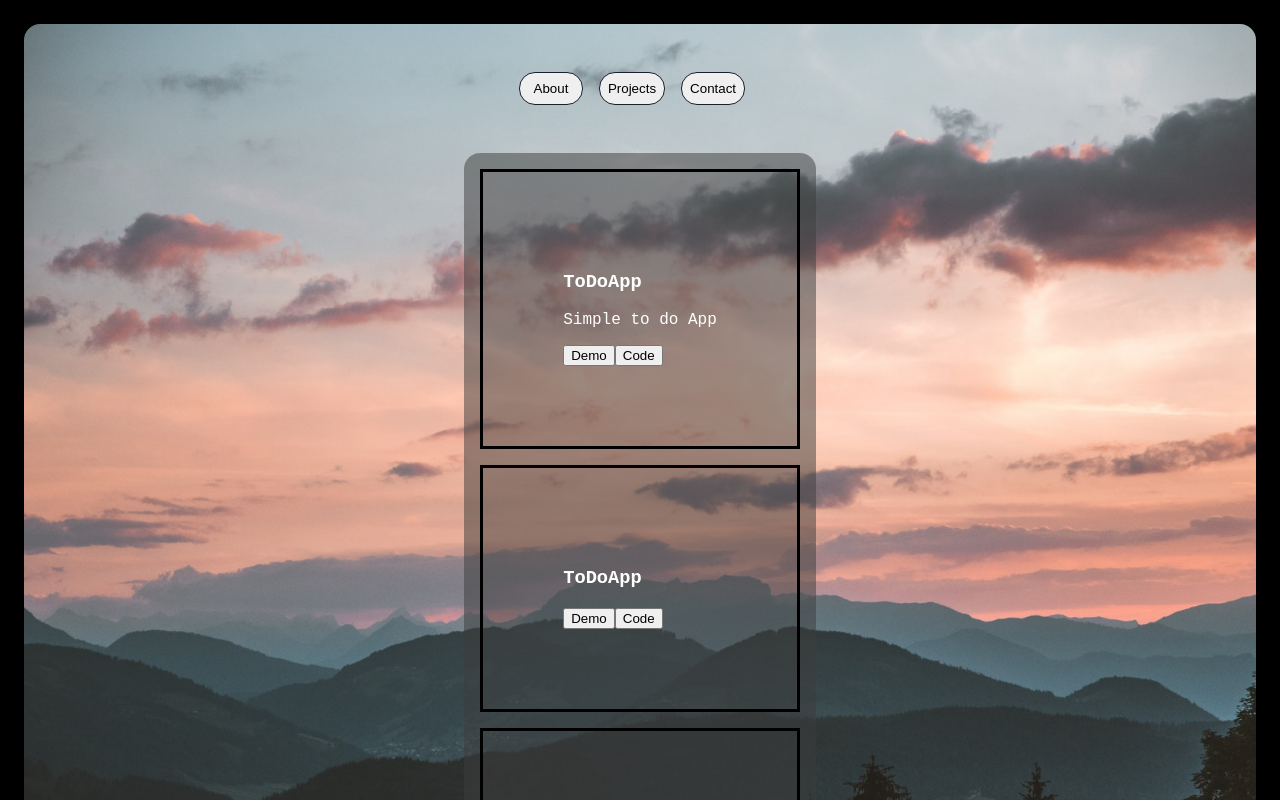
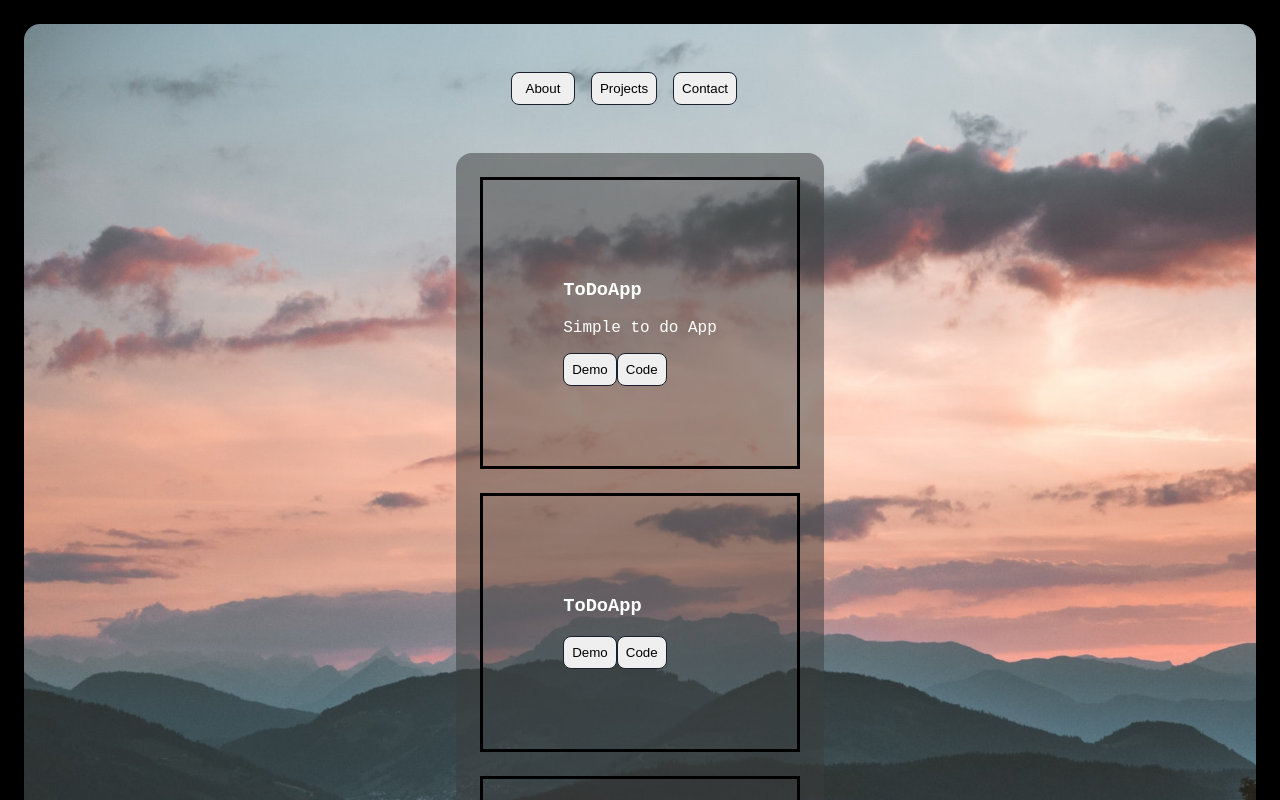
Before and after one commit to NiklasMenard/webportfolio, a React (Create React App) app in the folder FrontEnd/: page /projects in a window 1280 px wide. Shown: the top 800 px of the page. Built offline with nearby package versions, Linux system fonts and the light colour scheme.

Commit message:
styled component refactoring done

```diff
--- a/FrontEnd/src/App.js
+++ b/FrontEnd/src/App.js
@@ -3,10 +3,10 @@ import Contact from './components/contact';
 import About from './components/about';
 import ProjectList from './components/projectlist';
 import Footer from './components/footer';
-import ToDoApp from './components/projects/ToDoApp/ToDoApp';
+import ToDoApp from './components/projects/todoapp/todoapp';
 import Background from './components/images/bkimage.png'
 import styled from 'styled-components';
-import Transition from './styles/transition'
+import TransitionCenterElement from './styles/transition'
 import GlobalStyle from './styles/globalstyle'
 import React, { useState, useEffect } from 'react';
 
@@ -20,8 +20,8 @@ import {
 const App = () => {
 
     const [toggled, setToggle] = useState(false)
-
     const centerElementToggled = (toggle) => {
+        console.log(toggle)
         setToggle(toggle)
     }
 
@@ -33,37 +33,39 @@ const App = () => {
         <Router>
             <GlobalStyle />
             <MainWrapper>
-                <Header headerButtonPressed={centerElementToggled}
-                        buttonToggled={toggled} />
+                <Header
+                    headerButtonPressed={centerElementToggled}
+                    buttonToggled={toggled} />
                 <Switch>
                     <Route path="/about">
-                        {Transition(<About />, toggled)}
+                        {TransitionCenterElement(<About />, toggled)}
                     </Route>
                     <Route exact path="/projects/todoapp">
-                        {Transition(<ToDoApp />, toggled)}
+                        {TransitionCenterElement(<ToDoApp />, toggled)}
                     </Route>
                     <Route path="/projects">
-                        {Transition(
-                            <ProjectList
-                                headerButtonPressed={centerElementToggled}
-                                buttonToggled={toggled} />,
-                            toggled)}
+                        {TransitionCenterElement(
+                        <ProjectList
+                        headerButtonPressed={centerElementToggled}
+                        buttonToggled={toggled} />,
+                        toggled)}
                     </Route>
                     <Route path="/contact">
-                        {Transition(<Contact />, toggled)}
+                        {TransitionCenterElement(<Contact />, toggled)}
                     </Route>
                     <Route path="/">
-                        {Transition(<About />, toggled)}
+                        {TransitionCenterElement(<About />, toggled)}
                     </Route>
                 </Switch>
             </MainWrapper>
-            <Footer headerButtonPressed={centerElementToggled} buttonToggled={toggled} />
+            <Footer
+                headerButtonPressed={centerElementToggled}
+                buttonToggled={toggled} />
         </Router>
     )
 }
 
 // styles
-
 const MainWrapper = styled.div`
 display: flex;
 flex-flow: column;
--- a/FrontEnd/src/components/about.js
+++ b/FrontEnd/src/components/about.js
@@ -44,7 +44,7 @@ padding: 2rem;
 border-radius: 1rem;
 width: 30rem;
 margin-bottom: 2rem;
-@media (max-width: 500px) {
+@media (max-width: 600px) {
 width: 18rem;
 }
 `
--- a/FrontEnd/src/components/footer.css
+++ /dev/null
@@ -1,21 +0,0 @@
-.footer-container {
-    display: flex;
-    flex-direction: row;
-    flex-wrap: wrap;
-    margin-top: 4rem;
-    justify-content: center;
-  }
-
-.footer-container img {
-    border-radius: 1rem;
-    margin-right: 1rem;
-}
-
-.skills-box {
-    width: 35rem;
-}
-
-.skills-box a {
-    font-weight: bolder;
-    padding: 0.5rem;
-}
--- a/FrontEnd/src/components/footer.js
+++ b/FrontEnd/src/components/footer.js
@@ -1,15 +1,15 @@
 import React from 'react'
-import './footer.css'
 import ProfilePicture from './images/profilepic.png';
 import { HashLink } from 'react-router-hash-link'
+import styled from 'styled-components';
 
 
 const Footer = ({ headerButtonPressed, buttonToggled }) => {
 
     return (
-        <div className="footer-container">
+        <FooterContainer>
             <img src={ProfilePicture} alt="profpic" />
-            <div className="skills-box">
+            <SkillsBox>
                 <h3>What do I offer</h3>
                 <p>
                     I am a problem solver with a background in marketing, sales and finance.
@@ -25,9 +25,30 @@ const Footer = ({ headerButtonPressed, buttonToggled }) => {
                     me and check out my
                     <HashLink to="/projects#top" onClick={() => headerButtonPressed(!buttonToggled)}>work</HashLink>
                 </p>
-            </div>
-        </div>
+            </SkillsBox>
+        </FooterContainer>
     )
 }
 
+const FooterContainer= styled.div`
+display: flex;
+flex-direction: row;
+flex-wrap: wrap;
+margin-top: 4rem;
+justify-content: center;
+
+img {
+    border-radius: 1rem;
+    margin-right: 1rem;
+}
+`
+
+const SkillsBox = styled.div`
+width: 35rem;
+a {
+    font-weight: bolder;
+    padding: 0.5rem;
+}
+`
+
 export default Footer
--- a/FrontEnd/src/components/header.css
+++ /dev/null
@@ -1,29 +0,0 @@
-.page-header {
-    display: flex;
-    align-self: center;
-    padding: 2rem;
-}
-
-.page-header ul {
-    display: flex;
-    list-style-type: none;
-    padding: 0;
-}
-
-.page-header ul li {
-    margin-right: 1rem;
-    font-family:'Courier New', Courier, monospace
-}
-
-.page-header button {
-    cursor: pointer;
-    border: 1px solid #1a202c;
-    padding: 8px;
-    min-width: 64px;
-    border-radius: 1rem;
-  }
-
- .page-header button:hover {
-    background: green;
-    color: #ffffff;
-  }
--- a/FrontEnd/src/components/header.js
+++ b/FrontEnd/src/components/header.js
@@ -1,11 +1,11 @@
 import React from 'react'
-import './header.css'
 import { Link } from "react-router-dom"
+import styled from 'styled-components';
 
 const Header = ({ headerButtonPressed, buttonToggled }) => {
 
   return (
-    <div className="page-header">
+    <HeaderContainer>
       <ul>
         <li>
           <Link to="/about">
@@ -23,8 +23,26 @@ const Header = ({ headerButtonPressed, buttonToggled }) => {
           </Link>
         </li>
       </ul>
-    </div>
+    </HeaderContainer>
   )
 }
 
+const HeaderContainer = styled.div`
+display: flex;
+align-self: center;
+padding: 2rem;
+ul, li {
+  display: flex;
+  list-style-type: none;
+  padding: 0;
+  margin-right: 1rem;
+  font-family:'Courier New', Courier, monospace
+}
+button {
+  border: 1px solid #1a202c;
+  padding: 8px;
+  min-width: 64px;
+  border-radius: 0.5rem;
+}
+`
 export default Header
--- a/FrontEnd/src/components/projectlist.css
+++ /dev/null
@@ -1,23 +0,0 @@
-.project-box {
-    display: flex;
-    flex-flow: column wrap;
-    flex: 0 1 100%;
-    background-color: rgba(60, 60, 60, 0.5);
-    border-radius: 1rem;
-    margin-bottom: 2rem;
-}
-
-.project-list ul {
-    display: flex;
-    flex-wrap: wrap;
-    justify-content: center;
-    padding-left: 0;
-  }
-
-.project-list li {
-    list-style: none;
-    margin: 1rem;
-    padding: 5rem;
-    border-style: solid;
-    border-color: black;
-}
--- a/FrontEnd/src/components/projectlist.js
+++ b/FrontEnd/src/components/projectlist.js
@@ -1,7 +1,7 @@
 import React from 'react'
-import './projectlist.css'
 import { v4 as uuidv4 } from 'uuid'
 import ProjectItem from './projectitem'
+import styled from 'styled-components';
 
 
 const ProjectList = ({ headerButtonPressed, buttonToggled }) => {
@@ -26,8 +26,8 @@ const ProjectList = ({ headerButtonPressed, buttonToggled }) => {
     ]
 
     return (
-        <div className="project-box">
-            <div className="project-list">
+        <ProjectBox>
+            <ProjectListItems>
                 {projects.map((project) => (
                     <li key={project.id}>
                         <ProjectItem
@@ -40,9 +40,36 @@ const ProjectList = ({ headerButtonPressed, buttonToggled }) => {
                         />
                     </li>
                 ))}
-            </div>
-        </div>
+            </ProjectListItems>
+        </ProjectBox>
     )
 }
 
+// styles
+
+const ProjectBox = styled.div`
+display: flex;
+flex-flow: column wrap;
+flex: 0 1 35rem;
+background-color: rgba(60, 60, 60, 0.5);
+border-radius: 1rem;
+margin-bottom: 2rem;
+`
+
+const ProjectListItems = styled.div`
+ul {
+    display: flex;
+    flex-wrap: wrap;
+    justify-content: center;
+    padding-left: 0;
+  }
+li {
+    list-style: none;
+    margin: 1.5rem;
+    padding: 5rem;
+    border-style: solid;
+    border-color: black;
+}
+`
+
 export default ProjectList
--- a/FrontEnd/src/components/projects/ToDoApp/SubmitBar.js
+++ b/FrontEnd/src/components/projects/todoapp/submitbar.js
@@ -46,6 +46,7 @@ SubmitHandler.propTypes = {
 
 const SubmitBar = styled.div`
 flex: 1 0 auto;
+
   form {
     display: flex;
     flex-direction: row;
@@ -56,16 +57,10 @@ flex: 1 0 auto;
     padding: 1rem;
     border-style: solid;
     border-color: black;
-    border-radius: 1rem;
+    border-radius: 0.5rem;
     }
   button {
     margin-left: 0.5rem;
-    border-style: solid;
-    border-color: black;
-    border-radius: 1rem;
-    :hover {
-      background-color: #a8f0b3;
-      }
     }
   }
 `
--- a/FrontEnd/src/components/projects/ToDoApp/ToDoApp.js
+++ b/FrontEnd/src/components/projects/todoapp/todoapp.js
@@ -1,7 +1,7 @@
 import React, { useState } from 'react'
 import styled from 'styled-components'
-import SubmitBar from './SubmitBar'
-import TodoItem from './TodoItem'
+import SubmitBar from './submitbar'
+import TodoItem from './todoitem'
 import { v4 as uuidv4 } from 'uuid'
 
 
@@ -34,7 +34,7 @@ const ToDoApp = () => {
   }
 
   return (
-    <>
+
         <ToDoListContainer>
           <SubmitBar addTask={addTask} />
           {todoList.map((task) => (
@@ -49,7 +49,7 @@ const ToDoApp = () => {
             </li>
           ))}
         </ToDoListContainer>
-    </>
+
   )
 }
 
@@ -59,8 +59,11 @@ const ToDoListContainer = styled.div`
 display: flex;
 flex-direction: column;
 flex: auto;
-width: 19rem;
+width: 30rem;
 list-style: none;
 padding: 0;
+@media (max-width: 600px) {
+  width: 18rem;
+  }
 `
 export default ToDoApp
--- a/FrontEnd/src/components/projects/ToDoApp/TodoItem.js
+++ b/FrontEnd/src/components/projects/todoapp/todoitem.js
@@ -43,6 +43,8 @@ const TodoItemBar = styled.div`
     flex: 1 0 50%;
     padding: 1rem;
     color: black;
+    max-width: 25rem;
+    overflow-wrap: break-word;
   }
 `
 
--- a/FrontEnd/src/styles/globalstyle.js
+++ b/FrontEnd/src/styles/globalstyle.js
@@ -17,5 +17,13 @@ body {
     font-family:'Courier New', Courier, monospace;
   }
 
+  button {
+    border: 1px solid #1a202c;
+    padding: 8px;
+    border-radius: 0.5rem;
+  }
+  button:hover {
+    background-color: #a8f0b3;
+  }
 `
 export default GlobalStyle
```
Also changed, not shown: 1 other file (tests, documents, lock files or other folders).
